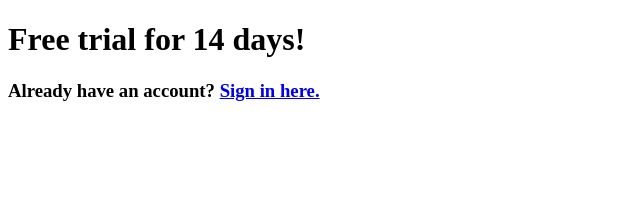
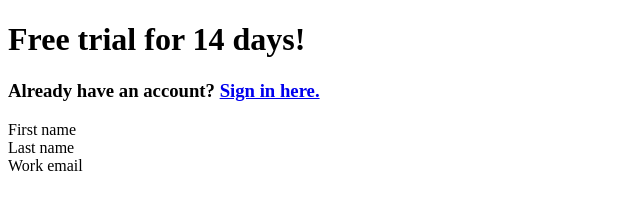
Before and after one commit to alexlearning77/Survey_form, a plain HTML site: page index.html in a window 1280 px wide. Shown: the whole page, without its empty margins (0-640 px from the left). Drawn offline with Linux system fonts and the light colour scheme.

Commit message:
Sorting index.html

```diff
--- a/index.html
+++ b/index.html
@@ -12,6 +12,11 @@
         <h1>Free <strong>trial</strong> for 14 days!</h1>
         <h3>Already have an account? <a href="#">Sign in here.</a></h3>
         <section>
+            <div>
+                <div>First name</div>
+                <div>Last name</div>
+            </div>
+            <div>Work email</div>
 
         </section>
     </main>
```
